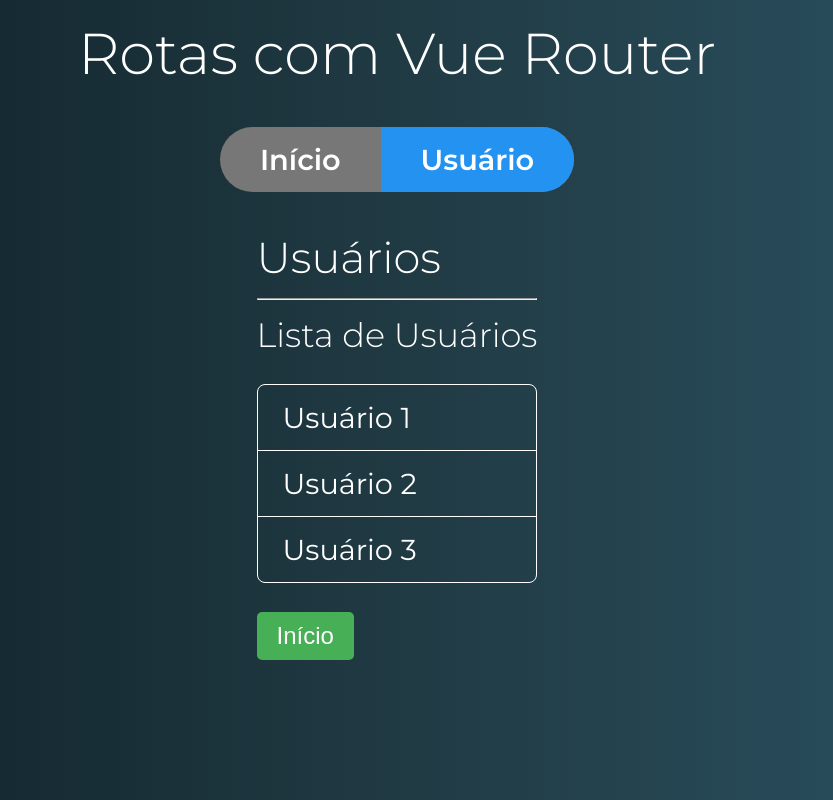
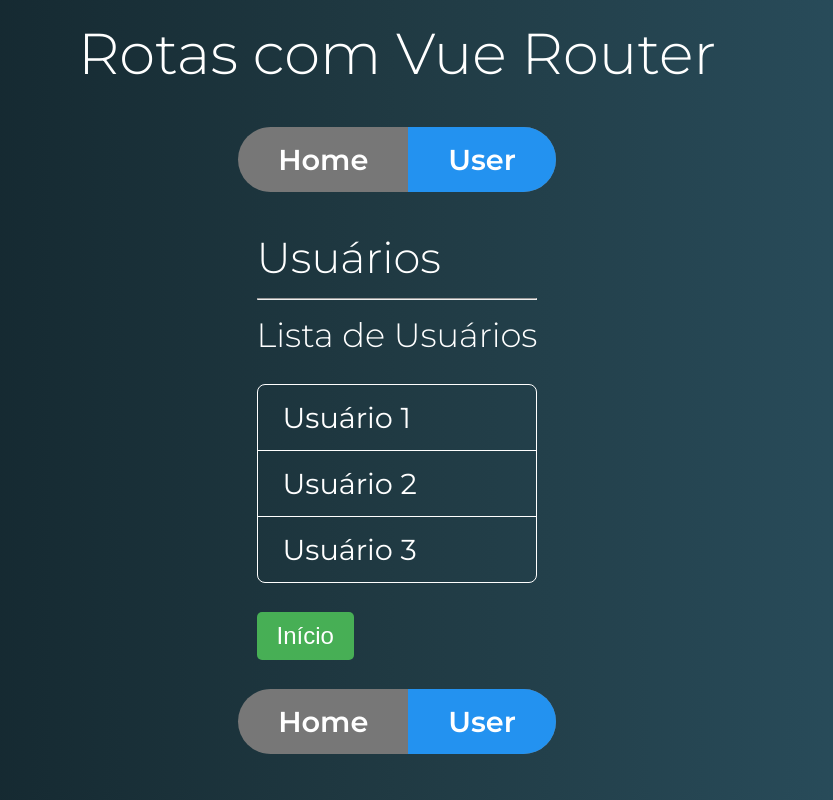
Before and after one commit to pierry01/vue-router, a Vue app: page /usuario in a window 1280 px wide. Shown: the whole page, without its empty margins (243-1076 px from the left). Built offline with nearby package versions, Linux system fonts and the light colour scheme.

Commit message:
multiple views router

```diff
--- a/src/App.vue
+++ b/src/App.vue
@@ -1,17 +1,14 @@
 <template>
   <div id="app">
     <h1>Rotas com Vue Router</h1>
-    <Menu />
+    <RouterView name="menu" />
     <RouterView />
+    <RouterView name="menuInferior" />
   </div>
 </template>
 
 <script>
-import Menu from "./components/template/Menu";
-
-export default {
-  components: { Menu },
-};
+export default {};
 </script>
 
 <style>
--- /dev/null
+++ b/src/components/template/MenuAlternativo.vue
@@ -0,0 +1,20 @@
+<template>
+  <nav class="menu">
+    <ul>
+      <RouterLink to="/" tag="li" active-class="active" exact>
+        <a>Home</a>
+      </RouterLink>
+
+      <RouterLink to="/usuario" tag="li" active-class="active">
+        <a>User</a>
+      </RouterLink>
+    </ul>
+  </nav>
+</template>
+
+<script>
+export default {};
+</script>
+
+<style>
+</style>
--- a/src/router.js
+++ b/src/router.js
@@ -1,7 +1,8 @@
 import Vue from 'vue'
 import Router from 'vue-router'
 import Inicio from './components/Inicio'
-
+import Menu from './components/template/Menu'
+import MenuAlternativo from './components/template/MenuAlternativo'
 import Usuario from './components/usuario/Usuario'
 import UsuarioLista from './components/usuario/UsuarioLista'
 import UsuarioDetalhe from './components/usuario/UsuarioDetalhe'
@@ -14,12 +15,19 @@
   routes: [
     {
       path: '/',
-      component: Inicio,
-      name: 'inicio'
+      name: 'inicio',
+      components: {
+        default: Inicio,
+        menu: Menu
+      }
     },
     {
       path: '/usuario/',
-      component: Usuario,
+      components: {
+        default: Usuario,
+        menu: MenuAlternativo,
+        menuInferior: MenuAlternativo
+      },
       props: true,
       children: [
         {
```
